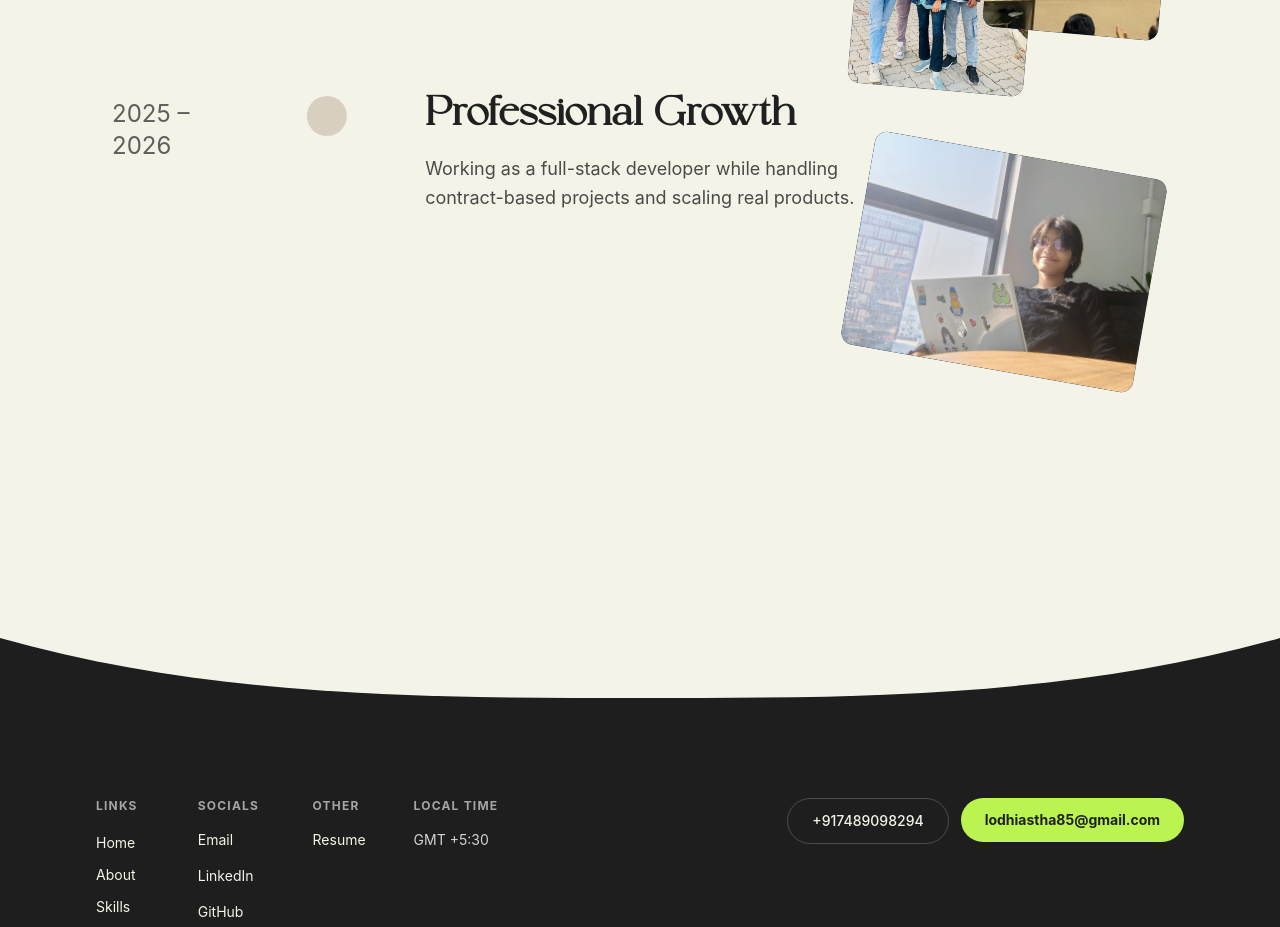
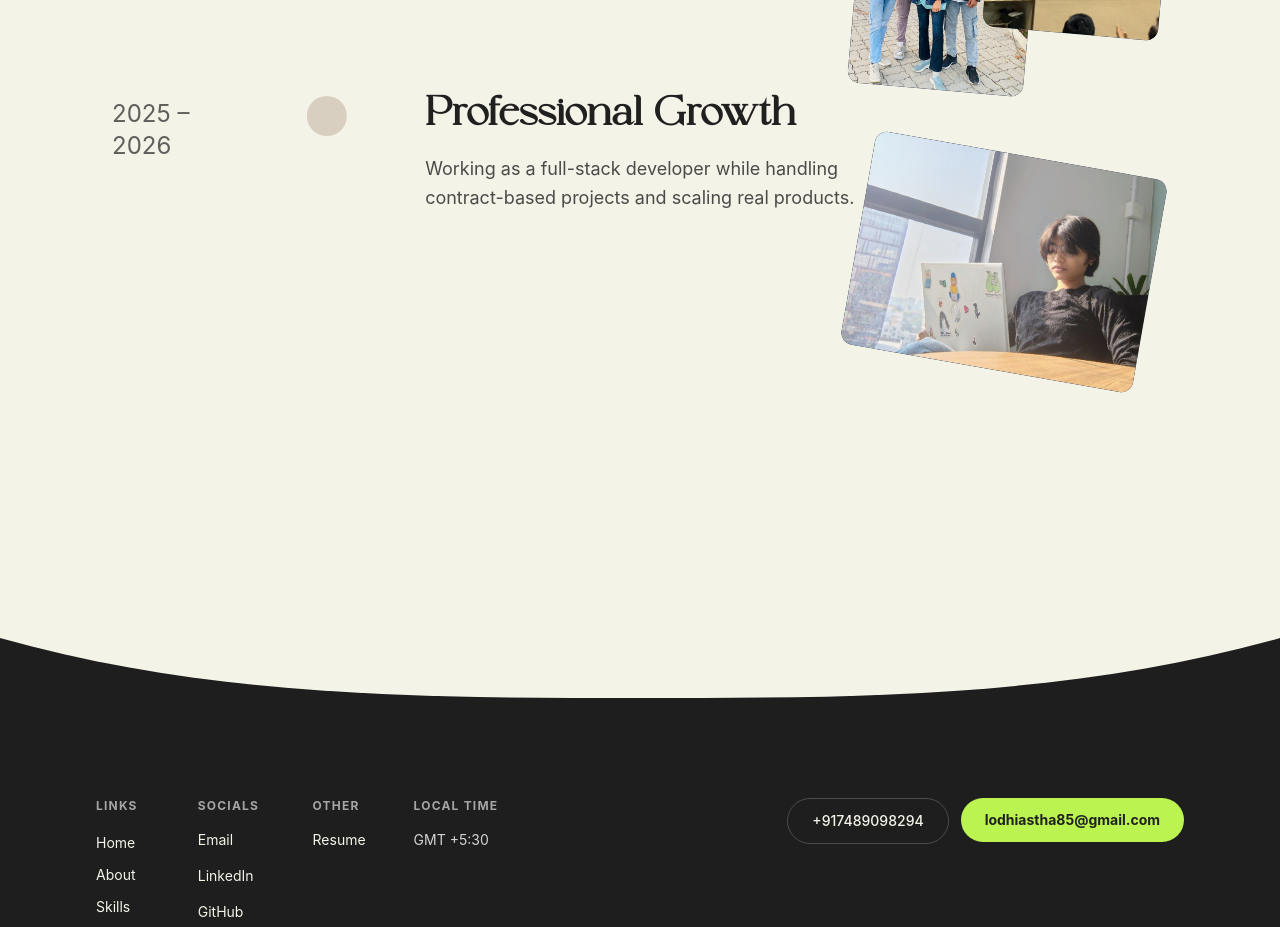
Before and after one commit to WebWithAstha/astha, a React (Vite) app: page / in a window 1280 px wide. Shown: the part 7600-8527 px from the top of the page. Built offline with nearby package versions, Linux system fonts and the light colour scheme; a web font is replaced by a local one.

Commit message:
updated image

```diff
--- a/src/components/TimelineSection.jsx
+++ b/src/components/TimelineSection.jsx
@@ -114,7 +114,7 @@ const timelineData = [
         colSpan: "lg:col-span-3",
         images: [
             {
-                src: "/images/work.jpeg",
+                src: "/images/work.jpg",
                 className: "lg:absolute top-14 right-4 lg:w-74 max-h-60 overflow-hidden  lg:h-54 bg-gray-700 rounded-xl lg:rotate-[10deg]"
             }
         ]
@@ -268,6 +268,7 @@ const TimelineSection = () => {
                                                         className="w-full h-full object-cover rounded-xl"
                                                         src={image.src}
                                                         alt=""
+                                                        draggable={false}
                                                     />
                                                 </div>
                                             ))}
```
Also changed, not shown: public/images/work.jpeg (deleted), public/images/work.jpg (added).
